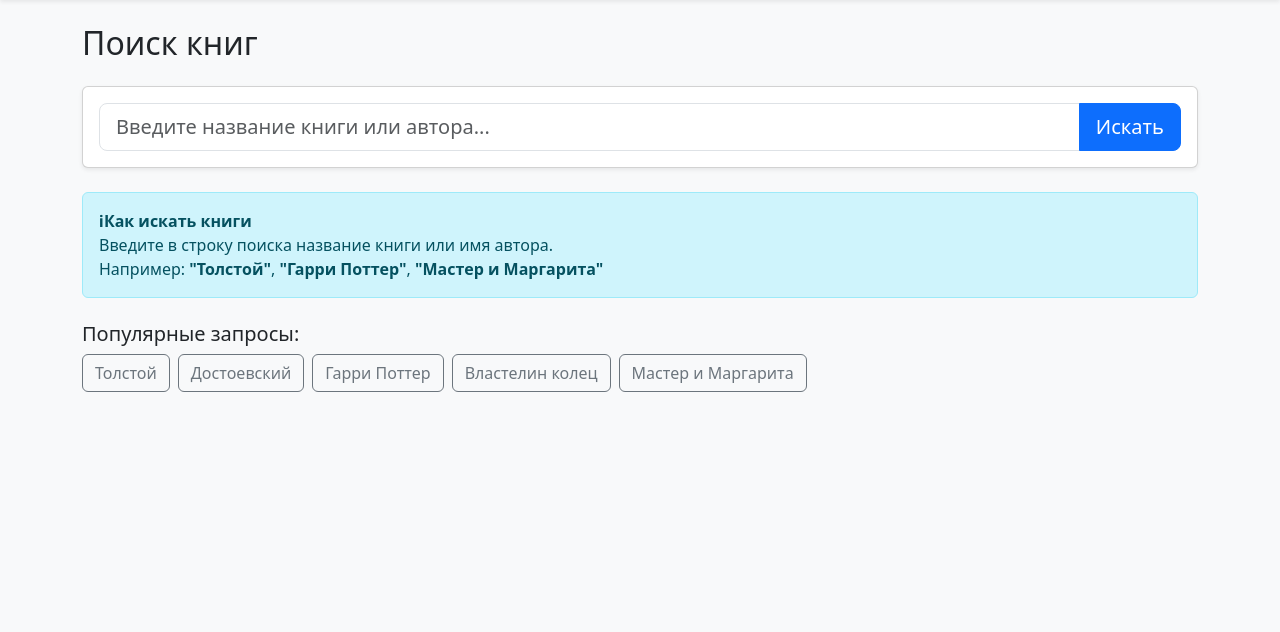
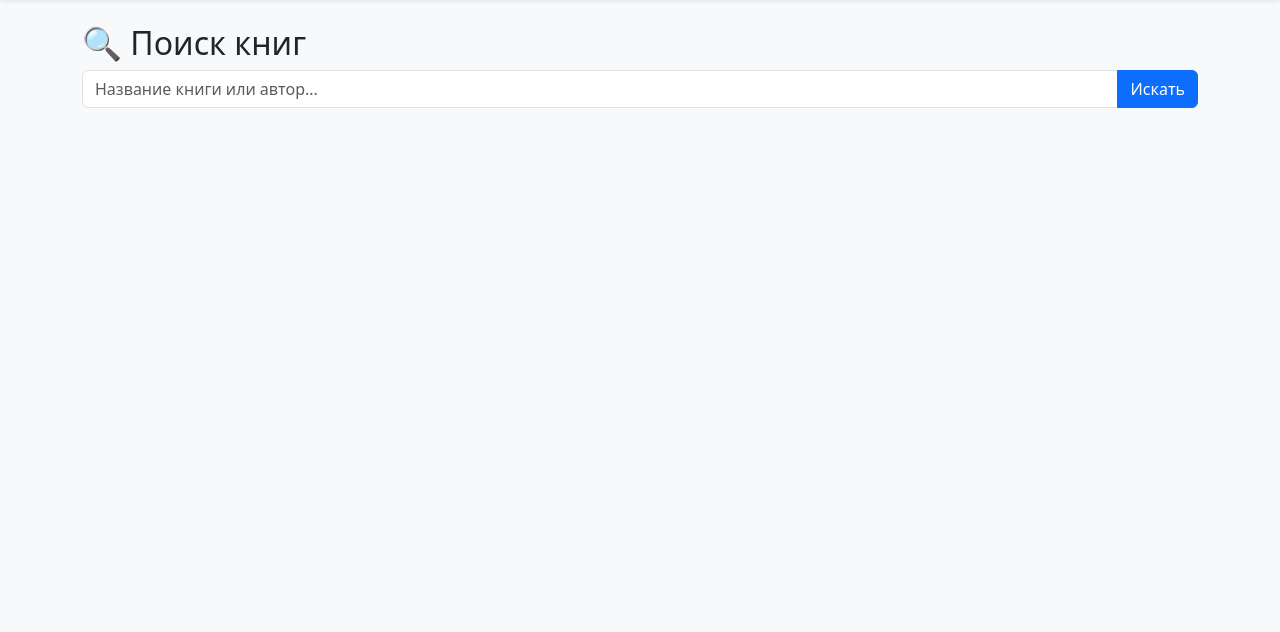
Before and after one commit to linacccccccfnk-svg/bookclub, a Flask app: page /search in a window 1280 px wide. Shown: the part 68-700 px from the top of the page. Run offline with Flask 3, Linux system fonts and the light colour scheme.

Commit message:
Initial commit

```diff
--- a/config.py
+++ b/config.py
@@ -5,4 +5,4 @@ class Config:
     SQLALCHEMY_DATABASE_URI = 'sqlite:///app.db'
     SQLALCHEMY_TRACK_MODIFICATIONS = False
     UPLOAD_FOLDER = os.path.join('static', 'uploads')
-    MAX_CONTENT_LENGTH = 16 * 1024 * 1024  # 16MB
+    MAX_CONTENT_LENGTH = 16 * 1024 * 1024
--- a/run.py
+++ b/run.py
@@ -14,7 +14,6 @@ login_manager = LoginManager(app)
 login_manager.login_view = 'login'
 
 
-# ---------- МОДЕЛИ ----------
 class User(UserMixin, db.Model):
 	id = db.Column(db.Integer, primary_key = True)
 	username = db.Column(db.String(80), unique = True, nullable = False)
@@ -42,23 +41,76 @@ class UserBook(db.Model):
 def load_user(uid): return User.query.get(int(uid))
 
 
-# ---------- API ----------
-def search_books(query):
-	url = f"https://www.googleapis.com/books/v1/volumes?q={urllib.parse.quote(query)}&maxResults=12"
+def search_books_google(query):
+	"""Поиск книг через Google Books API"""
+	import urllib.parse
+
+	if not query:
+		return []
+
+	encoded_query = urllib.parse.quote(query)
+	url = f"https://www.googleapis.com/books/v1/volumes?q={encoded_query}&maxResults=12"
+
+	print(f"🔍 Запрос к API: {url}")
+
 	try:
-		data = requests.get(url, timeout = 10).json()
-		return [{
-			'id': item.get('id'),
-			'title': item.get('volumeInfo', {}).get('title', 'Нет названия'),
-			'authors': ', '.join(item.get('volumeInfo', {}).get('authors', ['Неизвестен'])),
-			'cover': item.get('volumeInfo', {}).get('imageLinks', {}).get('thumbnail', ''),
-			'description': item.get('volumeInfo', {}).get('description', 'Нет описания')
-		} for item in data.get('items', [])]
-	except:
+		response = requests.get(url, timeout = 10)
+		print(f"📡 Статус ответа: {response.status_code}")
+
+		if response.status_code != 200:
+			print(f"❌ Ошибка: статус {response.status_code}")
+			return []
+
+		data = response.json()
+
+		if 'items' not in data:
+			print("❌ Нет ключа 'items' в ответе")
+			return []
+
+		books = []
+		for item in data['items']:
+			try:
+				volume_info = item.get('volumeInfo', {})
+
+				# Получаем обложку
+				cover = ''
+				if 'imageLinks' in volume_info:
+					cover = volume_info['imageLinks'].get('thumbnail', '')
+
+				# Получаем авторов
+				authors = volume_info.get('authors', ['Автор не указан'])
+				if isinstance(authors, list):
+					authors = ', '.join(authors)
+
+				book = {
+					'id': item.get('id', ''),
+					'title': volume_info.get('title', 'Название не указано'),
+					'authors': authors,
+					'cover': cover,
+					'description': volume_info.get('description', 'Описание отсутствует')[:500]
+				}
+				books.append(book)
+				print(f"✅ Добавлена книга: {book['title'][:50]}")
+
+			except Exception as e:
+				print(f"⚠️ Ошибка обработки книги: {e}")
+				continue
+
+		print(f"📚 ВСЕГО НАЙДЕНО: {len(books)}")
+		return books
+
+	except requests.exceptions.Timeout:
+		print("❌ Таймаут подключения")
+		return []
+	except requests.exceptions.ConnectionError:
+		print("❌ Ошибка подключения")
+		return []
+	except Exception as e:
+		print(f"❌ Неизвестная ошибка: {e}")
 		return []
 
 
-# ---------- МАРШРУТЫ ----------
+
 @app.route('/')
 def index(): return render_template('index.html')
 
@@ -98,10 +150,19 @@ def logout():
 	return redirect(url_for('index'))
 
 
-@app.route('/search')
+@app.route('/search', methods = ['GET'])
 def search():
-	q = request.args.get('q', '')
-	return render_template('search.html', query = q, books = search_books(q) if q else [])
+	query = request.args.get('q', '')
+	print(f"🔎 ПОИСК: '{query}'")
+
+	books = []
+	if query:
+		books = search_books_google(query)
+		print(f"📚 Результатов: {len(books)}")
+	else:
+		print("❌ Пустой запрос")
+
+	return render_template('search.html', query = query, books = books)
 
 
 @app.route('/book/<gid>')
--- a/templates/book.html
+++ b/templates/book.html
@@ -50,7 +50,6 @@
                                     {% endif %}
                                 </div>
 
-                                <!-- Форма изменения статуса -->
                                 <form method="POST" action="{{ url_for('update_status', book_id=user_book.id) }}" class="mb-3">
                                     <label class="form-label">Изменить статус:</label>
                                     <div class="row">
@@ -90,7 +89,6 @@
                                     <button type="submit" class="btn btn-warning w-100"> Сохранить оценку и рецензию</button>
                                 </form>
 
-                                <!-- Кнопка удаления из библиотеки -->
                                 <hr>
                                 <form method="POST" action="{{ url_for('delete_book', book_id=user_book.id) }}"
                                       onsubmit="return confirm('Вы уверены, что хотите удалить эту книгу из библиотеки?')">
--- a/templates/profile.html
+++ b/templates/profile.html
@@ -1,7 +1,7 @@
 {% extends "base.html" %}
 
 {% block content %}
-<h2>📖 Моя библиотека</h2>
+<h2> Моя библиотека</h2>
 
 <ul class="nav nav-tabs">
     <li class="nav-item"><button class="nav-link active" data-bs-toggle="tab" data-bs-target="#want"> Хочу ({{ want|length }})</button></li>
--- a/templates/search.html
+++ b/templates/search.html
@@ -1,90 +1,44 @@
 {% extends "base.html" %}
 
 {% block content %}
-<div class="row">
-    <div class="col-12">
-        <h2 class="mb-4"> Поиск книг</h2>
+<h2>🔍 Поиск книг</h2>
 
-        <!-- Форма поиска -->
-        <div class="card shadow-sm mb-4">
-            <div class="card-body">
-                <form method="GET" action="/search">
-                    <div class="input-group input-group-lg">
+<form method="GET" action="/search" class="mb-4">
+    <div class="input-group">
         <input type="text" name="q" class="form-control"
-                               placeholder="Введите название книги или автора..."
-                               value="{{ query or '' }}"
-                               required>
-                        <button class="btn btn-primary" type="submit">
-                             Искать
-                        </button>
+               placeholder="Название книги или автор..."
+               value="{{ query or '' }}">
+        <button class="btn btn-primary" type="submit">Искать</button>
     </div>
 </form>
-            </div>
-        </div>
 
-        <!-- Результаты поиска -->
 {% if query %}
-            <h4 class="mb-3">Результаты поиска по запросу: "{{ query }}"</h4>
+    <h4>Результаты: "{{ query }}"</h4>
 
     {% if books %}
-                <div class="row row-cols-1 row-cols-md-2 row-cols-lg-3 g-4">
+        <div class="row">
             {% for book in books %}
-                        <div class="col">
-                            <div class="card h-100 shadow-sm">
-                                <!-- Обложка -->
+            <div class="col-md-4 mb-3">
+                <div class="card h-100">
                     {% if book.cover %}
-                                    <img src="{{ book.cover }}" class="card-img-top"
-                                         alt="Обложка"
-                                         style="height: 200px; object-fit: contain; background: #f8f9fa; padding: 10px;">
+                        <img src="{{ book.cover }}" class="card-img-top" style="height: 200px; object-fit: contain;">
                     {% else %}
-                                    <div class="card-img-top bg-secondary text-white text-center py-5"
-                                         style="height: 200px; display: flex; align-items: center; justify-content: center;">
-                                         Нет обложки
+                        <div class="bg-secondary text-white text-center py-5">📖 Нет обложки</div>
+                    {% endif %}
+                    <div class="card-body">
+                        <h6>{{ book.title[:50] }}</h6>
+                        <p class="small text-muted">{{ book.authors[:40] }}</p>
+                        <p class="small">{{ book.description[:100] }}...</p>
                     </div>
-                                {% endif %}
-
-                                <!-- Информация о книге -->
-                                <div class="card-body">
-                                    <h5 class="card-title">{{ book.title[:60] }}{% if book.title|length > 60 %}...{% endif %}</h5>
-                                    <p class="card-text text-muted small">{{ book.authors }}</p>
-                                    <p class="card-text small">{{ book.description[:120] }}{% if book.description|length > 120 %}...{% endif %}</p>
-                                </div>
-
-                                <!-- Кнопка "Подробнее" -->
-                                <div class="card-footer bg-transparent">
-                                    <a href="/book/{{ book.id }}" class="btn btn-primary btn-sm w-100">
-                                         Подробнее
-                                    </a>
+                    <div class="card-footer">
+                        <a href="/book/{{ book.id }}" class="btn btn-sm btn-primary w-100">Подробнее</a>
                     </div>
                 </div>
             </div>
             {% endfor %}
         </div>
     {% else %}
-                <div class="alert alert-warning">
-                    <strong>⚠ Ничего не найдено</strong><br>
-                    Попробуйте изменить поисковый запрос. Например: "Толстой", "Гарри Поттер", "Мастер и Маргарита"
-                </div>
+        <div class="alert alert-warning">Ничего не найдено</div>
     {% endif %}
-        {% else %}
-            <div class="alert alert-info">
-                <strong>ℹКак искать книги</strong><br>
-                Введите в строку поиска название книги или имя автора.<br>
-                Например: <strong>"Толстой"</strong>, <strong>"Гарри Поттер"</strong>, <strong>"Мастер и Маргарита"</strong>
-            </div>
-
-            <!-- Примеры популярных запросов -->
-            <div class="mt-4">
-                <h5> Популярные запросы:</h5>
-                <div class="d-flex flex-wrap gap-2 mt-2">
-                    <a href="/search?q=Толстой" class="btn btn-outline-secondary"> Толстой</a>
-                    <a href="/search?q=Достоевский" class="btn btn-outline-secondary"> Достоевский</a>
-                    <a href="/search?q=Гарри Поттер" class="btn btn-outline-secondary"> Гарри Поттер</a>
-                    <a href="/search?q=Властелин колец" class="btn btn-outline-secondary"> Властелин колец</a>
-                    <a href="/search?q=Мастер и Маргарита" class="btn btn-outline-secondary"> Мастер и Маргарита</a>
-                </div>
-            </div>
 {% endif %}
-    </div>
-</div>
 {% endblock %}
```
Lines whose indentation alone changed are shown as unchanged.
